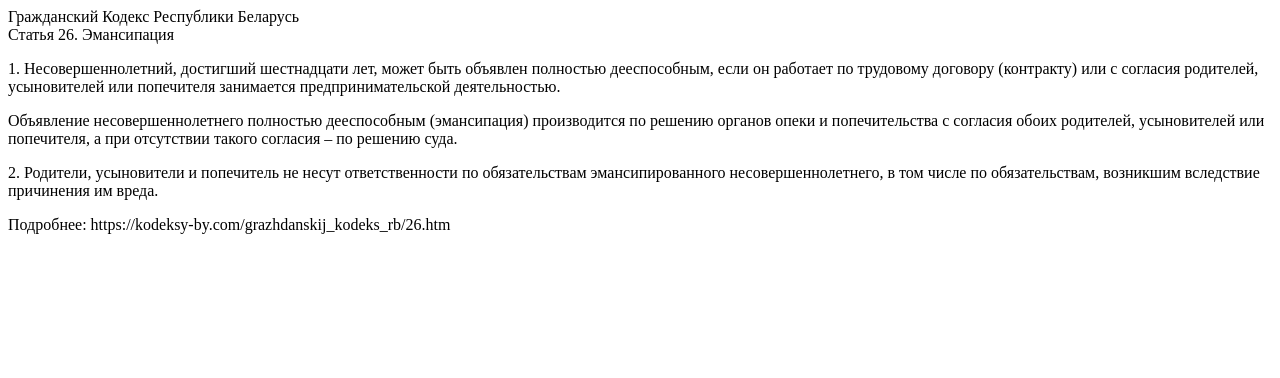
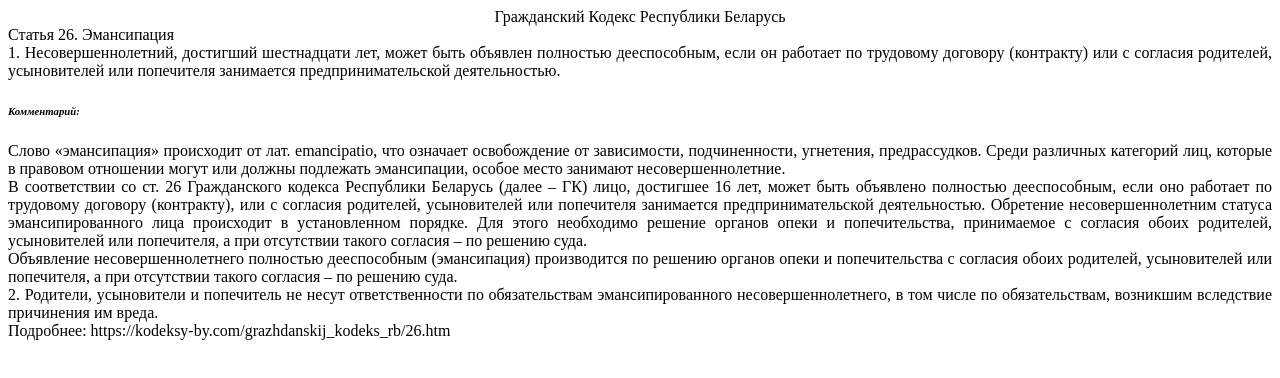
Before and after one commit to testRepoPavlo/html, a plain HTML site: page index.html in a window 1280 px wide. Drawn offline with Linux system fonts and the light colour scheme.

Commit message:
div - end

```diff
--- a/index.html
+++ b/index.html
@@ -7,21 +7,39 @@
     <title>Эмансипация</title>
 </head>
 <body>
-    <div>Гражданский Кодекс Республики Беларусь</div>
-    <div>Статья 26. Эмансипация</div>
-    <p>
+    <div align="center">Гражданский Кодекс Республики Беларусь</div>
+    <div class="" title="Эмансипация">Статья 26. Эмансипация</div>
+    <!-- title="" - при наведении мышью -->
+    <div style="" align="justify">
+        <!-- align="center | right | left | justify" - расположение текста -->
+        <div dir="auto">
+            <!-- dir="rtl | ltr | auto" - направление текста -->
             1. Несовершеннолетний, достигший шестнадцати лет, может быть объявлен полностью дееспособным,
             если он работает по трудовому договору (контракту) или с согласия родителей,
             усыновителей или попечителя занимается предпринимательской деятельностью.
-    </p>
-    <p>
+            <h6><i>Комментарий:</i></h6>
+            <div>
+                Слово «эмансипация» происходит от лат. emancipatio, что означает освобождение от зависимости, подчиненности, угнетения, предрассудков. Среди
+                различных категорий лиц, которые в правовом отношении могут или должны подлежать эмансипации, особое место занимают несовершеннолетние.
+            </div>
+            <div>
+                В соответствии со ст. 26 Гражданского кодекса Республики Беларусь (далее – ГК) лицо, достигшее 16 лет, может быть объявлено полностью дееспособным,
+                если оно работает по трудовому договору (контракту), или с согласия родителей, усыновителей или попечителя занимается предпринимательской деятельностью.
+                Обретение несовершеннолетним статуса эмансипированного лица
+                происходит в установленном порядке. Для этого необходимо решение органов
+                опеки и попечительства, принимаемое с согласия обоих родителей, усыновителей или попечителя, а при отсутствии такого согласия – по решению суда.
+            </div>
+        </div>
+        <div>
             Объявление несовершеннолетнего полностью дееспособным (эмансипация) производится по решению органов опеки
             и попечительства с согласия обоих родителей, усыновителей или попечителя, а при отсутствии такого согласия – по решению суда.
-    </p>
-    <p>
+        </div>
+        <div id="two">
+            <!-- id="" - для ссылок на него из гиперссылок, стилей, сценариев -->
             2. Родители, усыновители и попечитель не несут ответственности по обязательствам эмансипированного несовершеннолетнего,
             в том числе по обязательствам, возникшим вследствие причинения им вреда.
-    </p>
+        </div>
         <div>Подробнее: https://kodeksy-by.com/grazhdanskij_kodeks_rb/26.htm</div>
+    </div>
 </body>
 </html>
```
Lines whose indentation alone changed are shown as unchanged.
